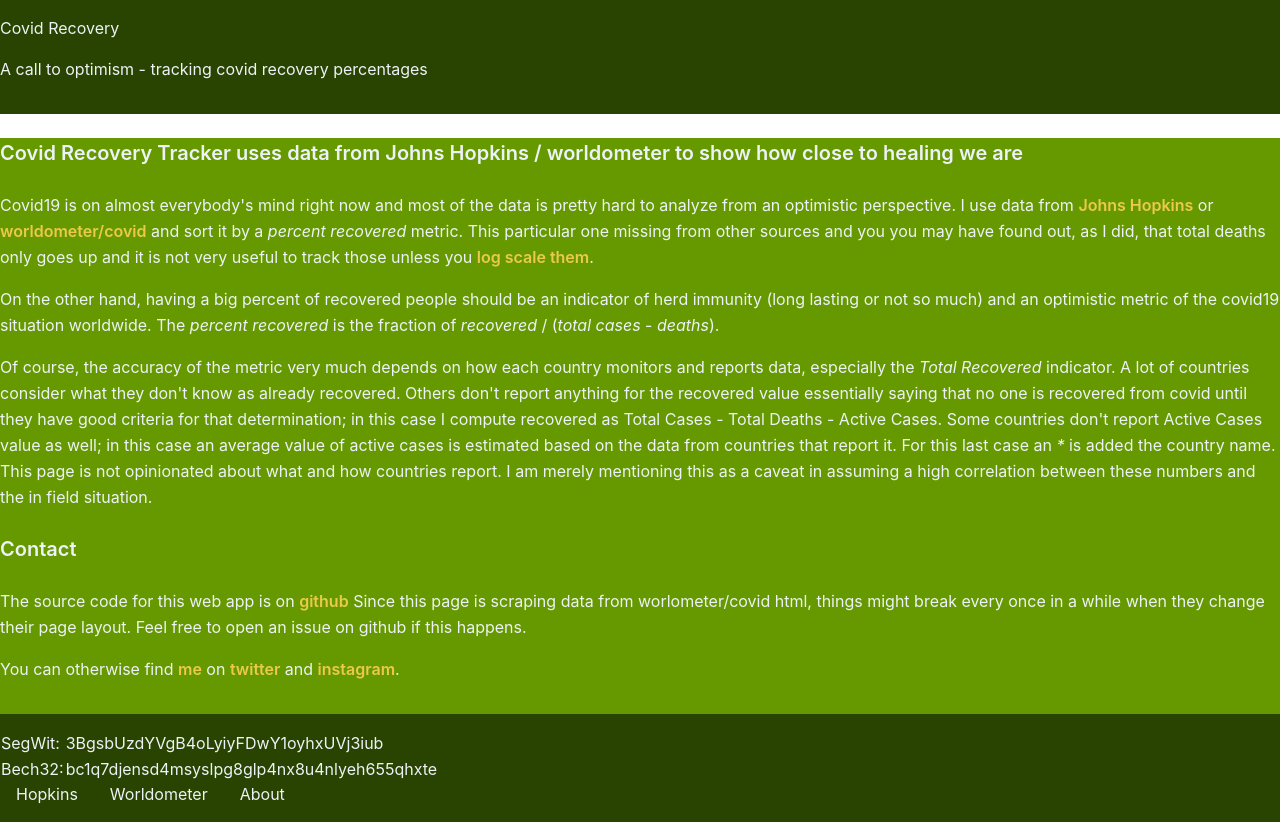
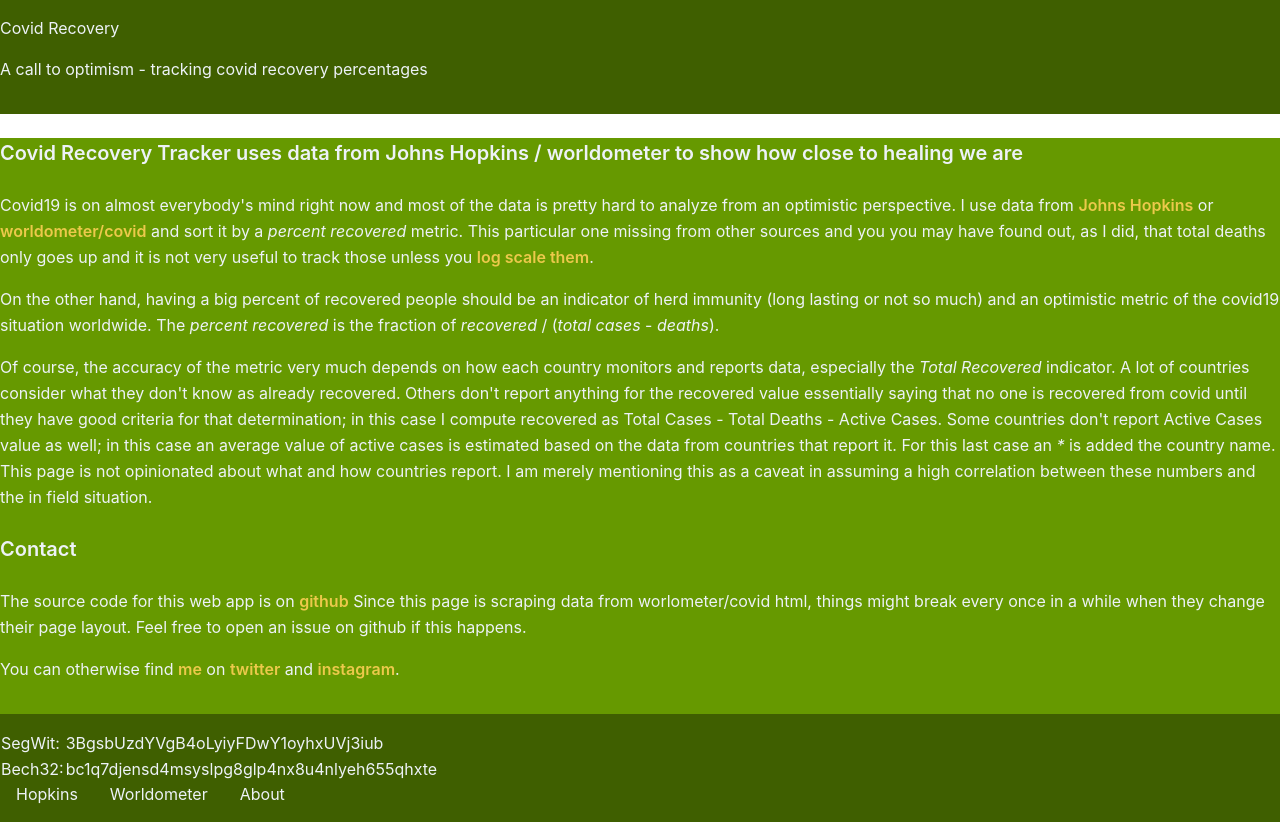
Before and after one commit to danbaragan/covid-recovery, a React (Create React App) app: page /about in a window 1280 px wide. Built offline with nearby package versions, Linux system fonts and the light colour scheme.

Commit message:
Lighter collors

```diff
--- a/src/assets/tailwind.css
+++ b/src/assets/tailwind.css
@@ -3,7 +3,7 @@
 /* extra css goes here */
 
 .layout-shell {
-  @apply bg-lime-800 text-gray-200 py-4;
+  @apply bg-lime-700 text-gray-200 py-4;
 }
 .layout-mid {
   @apply bg-lime-400 text-gray-200 pb-4;
```
